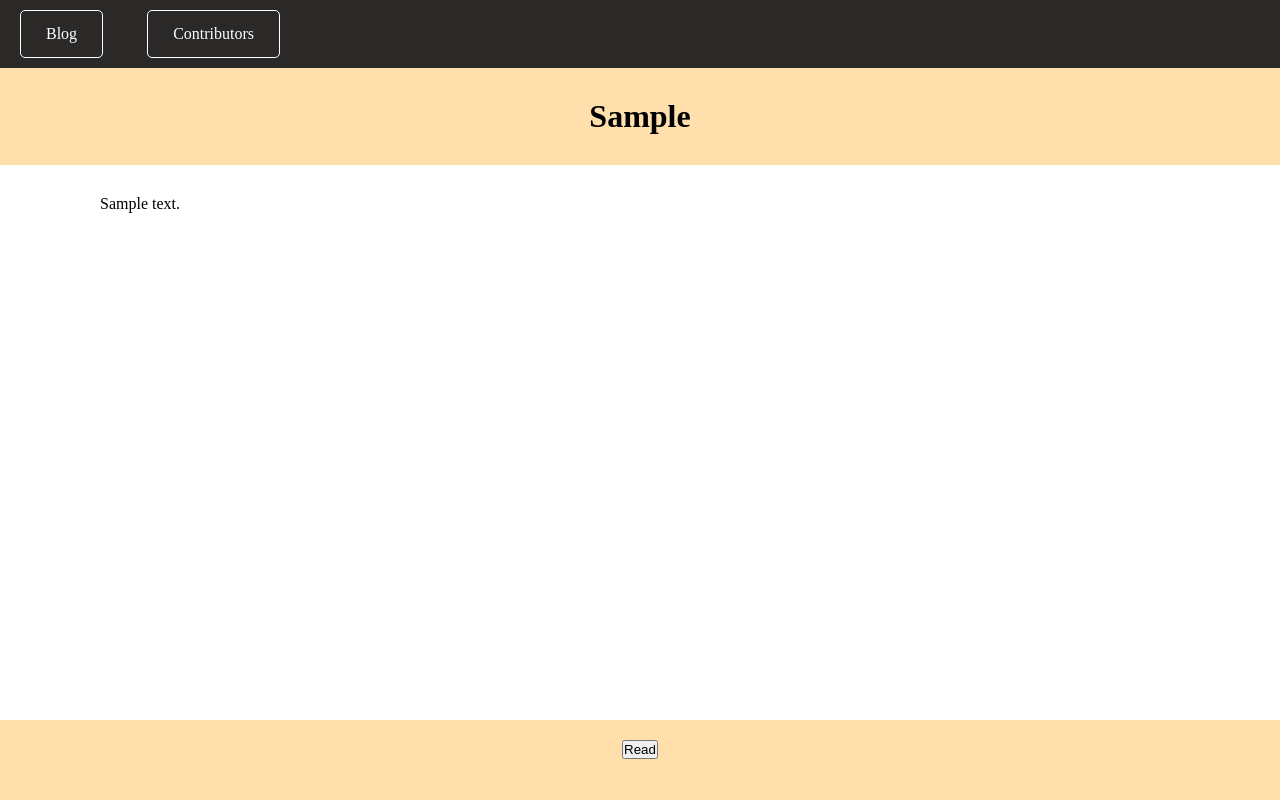
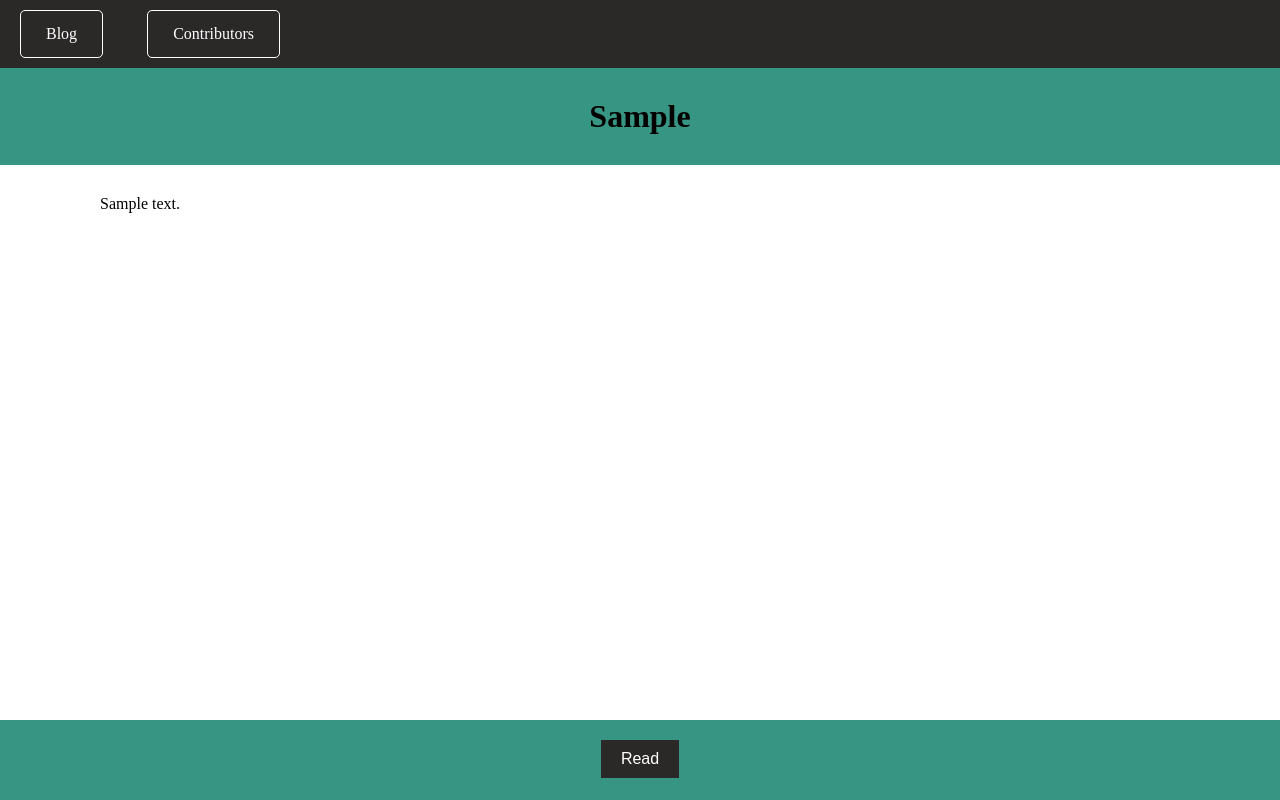
Before and after one commit to KamilRizatdinov/django_blog, a Django app: page /blog/1/ in a window 1280 px wide. Run offline with Django 3.2, Linux system fonts and the light colour scheme; tables that the repository leaves empty hold one stand-in row (values such as "Sample post").

Commit message:
Reformation of styling in the project

```diff
--- a/static/blog/contributors.css
+++ b/static/blog/contributors.css
@@ -5,7 +5,7 @@
 }
 
 .header-holder {
-    background-color: #ffe0ad;
+    background-color: #379683;
     text-align: center;
     padding: 30px 0 30px 0;
 }
--- a/static/blog/detail.css
+++ b/static/blog/detail.css
@@ -8,7 +8,7 @@
     padding: 30px 0 30px 0;
     text-align: center;
     overflow-y:scroll;
-    background-color: #ffe0ad;
+    background-color: #379683;
 }
 
 .text-holder {
@@ -23,5 +23,14 @@
     width: 100%;
     height: 10%;
     text-align: center;
-    background-color: #ffe0ad;
+    background-color: #379683;
 }
+
+button {
+    background-color: rgb(43, 40, 40);
+    border: none;
+    color: white;
+    padding: 10px 20px;
+    text-align: center;
+    font-size: 16px;
+}
```
Also changed, not shown: static/blog/index.css (+12 -7 lines).
